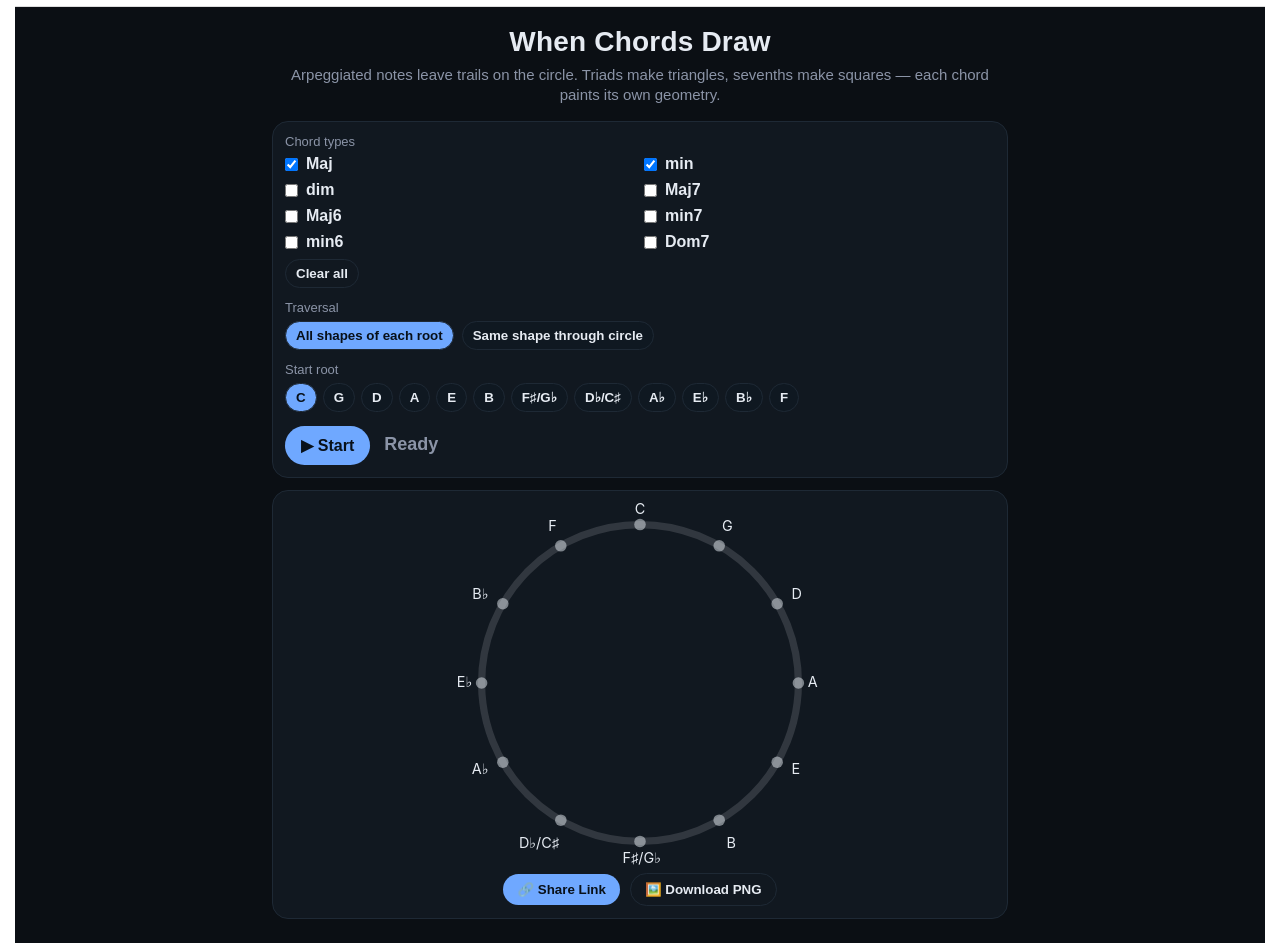
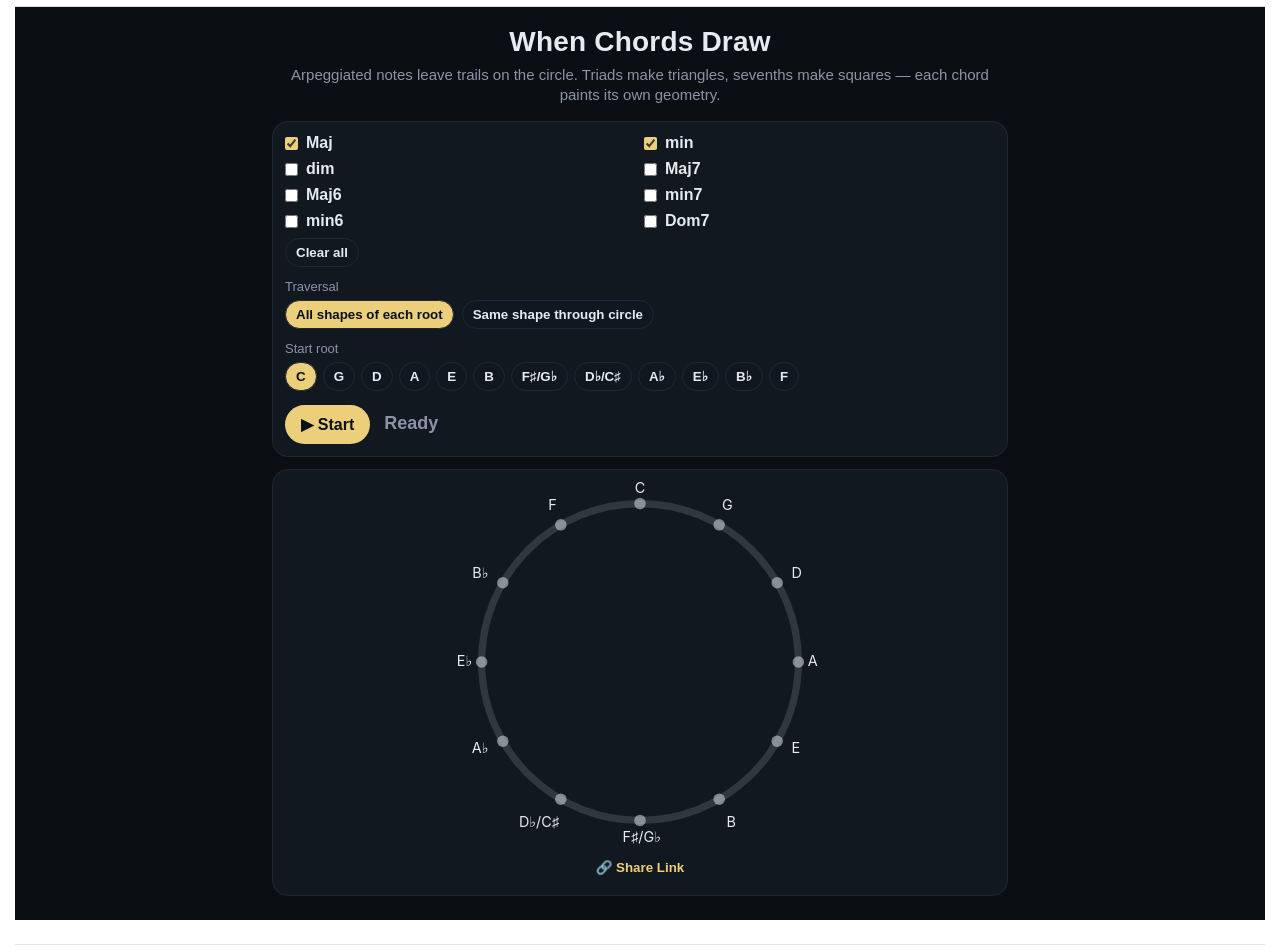
Before and after one commit to andreyeremichev/pianotrainer, a Next.js app: page /learn/chords-circle in a window 1280 px wide. Shown: the part 60-1012 px from the top of the page. Built offline with nearby package versions, Linux system fonts and the light colour scheme; a web font is replaced by a local one.

Commit message:
style(numbers-circle,chords-circle): gold tick checkboxes, retire Download button

```diff
--- a/app/(site)/learn/chords-circle/page.tsx
+++ b/app/(site)/learn/chords-circle/page.tsx
@@ -13,8 +13,8 @@ const theme = {
   border: "#1E2935",
   text: "#E6EBF2",
   muted: "#8B94A7",
-  blue: "#6FA8FF",
-  gold: "#F4C95D",
+  blue: "#EBCF7A",
+  gold: "#EBCF7A",
   green: "#69D58C",
   red: "#FF6B6B",
   purple: "#A78BFA",
@@ -87,10 +87,10 @@ const CHORD_OFFSETS: Record<ChordType, number[]> = {
 };
 
 const CHORD_COLOR: Record<ChordType, string> = {
-  Maj: theme.blue,
-  min: theme.green,
+  Maj: theme.gold,
+  min: theme.teal,
   dim: theme.red,
-  Maj7: theme.gold,
+  Maj7: theme.purple,
   Maj6: theme.rose,
   min7: theme.teal,
   min6: theme.lime,
@@ -720,8 +720,14 @@ addTimeout(async () => {
         >
           {/* Chord types */}
 <div style={{ marginBottom: 12 }}>
-            <div style={{ color: theme.muted, fontSize: 13, marginBottom: 6 }}>Chord types</div>
-            <div style={{ display: "grid", gap: 8, gridTemplateColumns: "repeat(2, minmax(0, 1fr))" }}>
+  {/* make native checkbox ticks gold */}
+  <style>{`
+    .gold-ticks input[type="checkbox"] {
+      accent-color: ${theme.gold};
+    }
+  `}</style>
+
+  <div className="gold-ticks" style={{ display: "grid", gap: 8, gridTemplateColumns: "repeat(2, minmax(0, 1fr))" }}>
     {(Object.keys(CHORD_OFFSETS) as ChordType[]).map((t) => (
       <label key={t} style={{ display: "flex", alignItems: "center", gap: 8 }}>
         <input
@@ -807,7 +813,7 @@ addTimeout(async () => {
               <button
                 onClick={start}
                 style={{
-                  background: theme.blue,
+                  background: theme.gold,
                   color: "#081019",
                   border: "none",
                   borderRadius: 999,
@@ -923,8 +929,8 @@ addTimeout(async () => {
   <button
     onClick={onCopyLink}
     style={{
-      background: theme.blue,
-      color: "#081019",
+      background: "transparent",
+  color: theme.gold,
   border: "none",
       borderRadius: 999,
       padding: "8px 14px",
@@ -946,21 +952,7 @@ addTimeout(async () => {
     </span>
   )}
 
-  {/* Download PNG as secondary */}
-  <button
-    onClick={onDownloadPng}
-    style={{
-      background: "transparent",
-      color: theme.text,
-      border: `1px solid ${theme.border}`,
-      borderRadius: 999,
-      padding: "8px 14px",
-      fontWeight: 700,
-      cursor: "pointer",
-    }}
-  >
-    🖼️ Download PNG
-  </button>
+
 </div>
           </div>
         </section>
```
Also changed, not shown: app/(site)/learn/numbers-circle/page.tsx (+7 -16 lines). Lines whose indentation alone changed are shown as unchanged.
